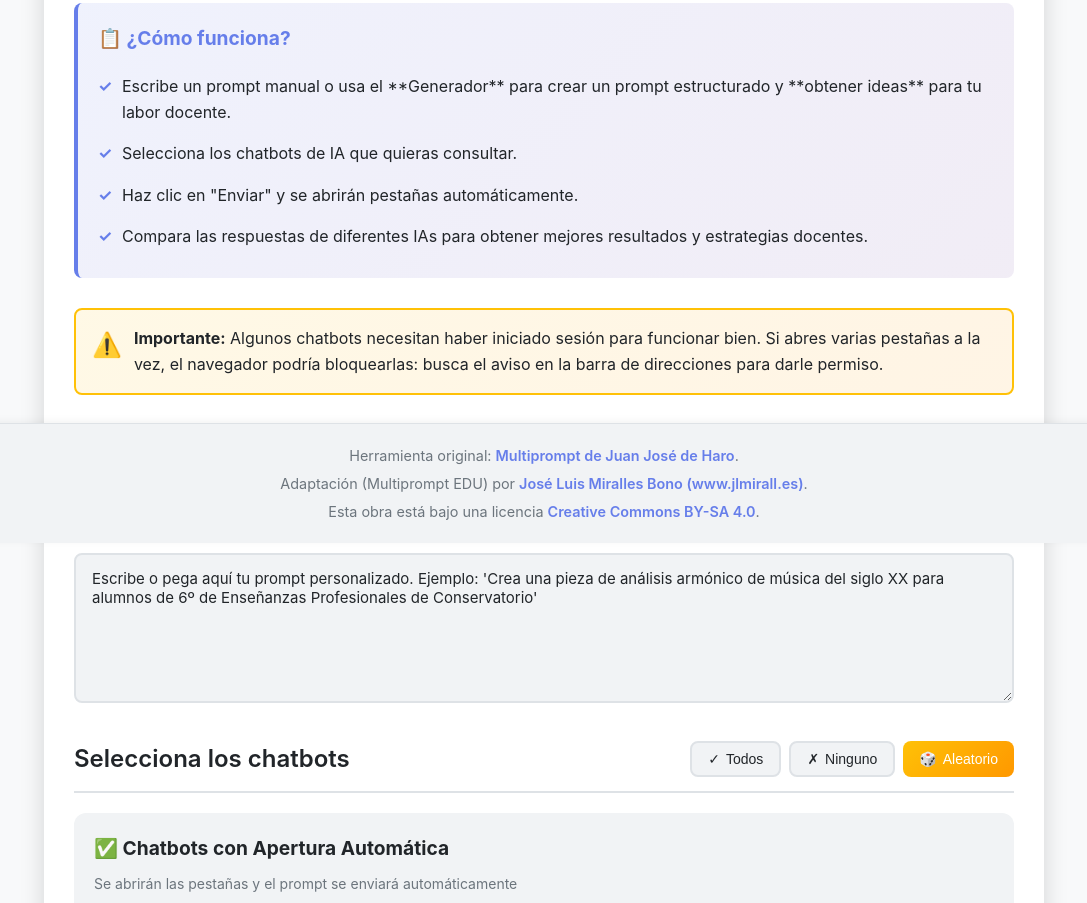
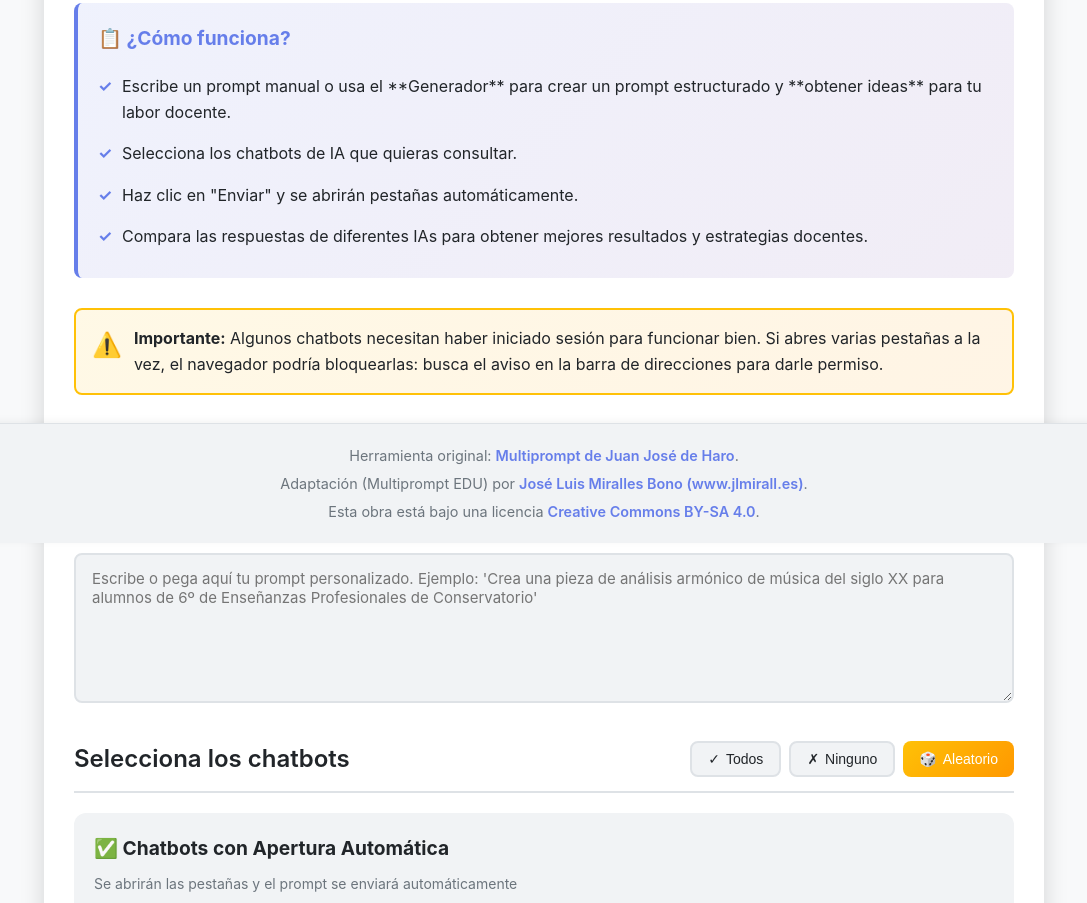
Before and after one commit to JLMirallesB/multiprompt_edu, a plain HTML site: page index.html in a window 1280 px wide. Shown: the part 257-1160 px from the top of the page, without its empty margins (96-1183 px from the left). Drawn offline with Linux system fonts and the light colour scheme.

Commit message:
Refactor HTML structure and improve accessibility
Removed comments for floating container and language/theme selectors, updated placeholder for manual prompt area, and corrected labels for various fields. Simplified language change confirmation messages and added corrections for event listeners.

```diff
--- a/index.html
+++ b/index.html
@@ -88,7 +88,6 @@
             margin: 0 auto;
         }
 
-        /* Contenedor flotante para controles */
         .controls-top-right {
             position: absolute;
             top: 15px;
@@ -98,7 +97,6 @@
             z-index: 10;
         }
 
-        /* Selectores de Idioma y Tema */
         .language-selector, .theme-selector {
             display: flex;
             background: rgba(255,255,255,0.15);
@@ -616,7 +614,7 @@
 
         <div id="manual" class="tab-content">
             <h2 style="margin-bottom: 15px;" data-lang-key="h2Manual">Escribe tu prompt aquí:</h2>
-            <textarea id="manualPromptArea" data-lang-placeholder="phManual">Escribe o pega aquí tu prompt personalizado. Ejemplo: 'Crea una pieza de análisis armónico de música del siglo XX para alumnos de 6º de Enseñanzas Profesionales de Conservatorio'</textarea>
+            <textarea id="manualPromptArea" data-lang-placeholder="phManual" placeholder="Escribe o pega aquí tu prompt personalizado. Ejemplo: 'Crea una pieza de análisis armónico de música del siglo XX para alumnos de 6º de Enseñanzas Profesionales de Conservatorio'"></textarea>
         </div>
 
         <div id="generator" class="tab-content" style="display:none;">
@@ -761,7 +759,7 @@
             phEspecialidad: "Ej: Matemáticas, Historia, Lenguaje Musical, Trompeta",
             fCostoLabel: "😓 Aspectos de tu trabajo que te cuestan o no te gustan",
             phCosto: "Ej: Corrección de exámenes, burocracia, organizar audiciones",
-            phGustoLabel: "⭐ Aspectos de tu trabajo en los que destacas o que te gustan",
+            fGustoLabel: "⭐ Aspectos de tu trabajo en los que destacas o que te gustan",
             phGusto: "Ej: Tutoría, creación de materiales interactivos, motivar estudiantes, dirección de orquesta",
             btnGenerate: "🚀 Generar Prompt",
             h2Generated: "Prompt Generado (puedes editarlo):",
@@ -811,7 +809,7 @@
             phEspecialidad: "E.g.: Mathematics, History, Musical Language, Trumpet",
             fCostoLabel: "😓 Aspects of your job that you find difficult or dislike",
             phCosto: "E.g.: Grading exams, bureaucracy, organizing auditions",
-            phGustoLabel: "⭐ Aspects of your job that you excel at or enjoy",
+            fGustoLabel: "⭐ Aspects of your job that you excel at or enjoy",
             phGusto: "E.g.: Tutoring, creation of interactive materials, motivating students, orchestra conducting",
             btnGenerate: "🚀 Generate Prompt",
             h2Generated: "Generated Prompt (you can edit it):",
@@ -861,7 +859,7 @@
             phEspecialidad: "Ex: Matemàtiques, Història, Llenguatge Musical, Trompeta",
             fCostoLabel: "😓 Aspectes de la teva feina que et costen o no t'agraden",
             phCosto: "Ex: Correcció d'exàmens, burocràcia, organitzar audicions",
-            phGustoLabel: "⭐ Aspectes de la teva feina en els que destaques o que t'agraden",
+            fGustoLabel: "⭐ Aspectes de la teva feina en els que destaques o que t'agraden",
             phGusto: "Ex: Tutoria, creació de materials interactius, motivar estudiants, direcció d'orquestra",
             btnGenerate: "🚀 Generar Prompt",
             h2Generated: "Prompt Generat (pots editar-lo):",
@@ -911,7 +909,7 @@
             phEspecialidad: "Ex: Matemáticas, Historia, Linguaxe Musical, Trompeta",
             fCostoLabel: "😓 Aspectos do teu traballo que che custan ou non che gustan",
             phCosto: "Ex: Corrección de exames, burocracia, organizar audicións",
-            phGustoLabel: "⭐ Aspectos do teu traballo nos que destacas ou che gustan",
+            fGustoLabel: "⭐ Aspectos do teu traballo nos que destacas ou che gustan",
             phGusto: "Ex: Titoría, creación de materiais interactivos, motivar estudantes, dirección de orquestra",
             btnGenerate: "🚀 Xerar Prompt",
             h2Generated: "Prompt Xerado (podes editalo):",
@@ -961,7 +959,7 @@
             phEspecialidad: "Adib.: Matematika, Historia, Musika Lengoaia, Tronpeta",
             fCostoLabel: "😓 Zure laneko kostuak edo gustatzen ez zaizkizun alderdiak",
             phCosto: "Adib.: Azterketen zuzenketa, burokrazia, entzunaldiak antolatzea",
-            phGustoLabel: "⭐ Zure laneko alderdiak non nabarmentzen zaren edo gustatzen zaizkizunak",
+            fGustoLabel: "⭐ Zure laneko alderdiak non nabarmentzen zaren edo gustatzen zaizkizunak",
             phGusto: "Adib.: Tutoretza, material interaktiboen sorkuntza, ikasleak motibatzea, orkestra zuzendaritza",
             btnGenerate: "🚀 Prompt Sortu",
             h2Generated: "Prompt Sortua (editatu dezakezu):",
@@ -992,7 +990,7 @@
         }
     };
 
-    // --- CÓDIGO JS RESTANTE ---
+    // --- CÓDIGO JS RESTANTE Y CORREGIDO ---
 
     const chatbots = {
         "chatgpt": { url: "https://chat.openai.com/?q=", auto: true },
@@ -1033,12 +1031,8 @@
         });
 
         // Actualizar mensajes por defecto en las áreas de texto (ejemplo manual)
-        if (lang !== 'es') {
-            const manualArea = document.getElementById('manualPromptArea');
-            if (manualArea.value.startsWith('Escribe o pega aquí tu prompt')) {
-                 manualArea.value = translations[lang]['phManual'];
-            }
-        }
+        const manualArea = document.getElementById('manualPromptArea');
+        manualArea.setAttribute('placeholder', translations[lang]['phManual']);
 
         updateLanguageButtons(lang);
     }
@@ -1049,14 +1043,12 @@
         });
     }
 
+    // Corregido: Uso de event listeners para los botones de idioma
     document.querySelectorAll('.lang-btn').forEach(btn => {
         btn.addEventListener('click', () => {
             setLanguage(btn.dataset.lang);
-            displayMessage(currentLang === 'es' ? 'Idioma cambiado a Español' :
-                           currentLang === 'en' ? 'Language changed to English' :
-                           currentLang === 'ca' ? 'Idioma canviat a Català' :
-                           currentLang === 'gl' ? 'Idioma cambiado a Galego' :
-                           currentLang === 'eu' ? 'Hizkuntza aldatu da Euskarara', false);
+            // Mensaje de confirmación de idioma (simplificado para no introducir más complejidad)
+            displayMessage(translations[currentLang]['msgAllSelected'].replace('Todos los chatbots seleccionados', `Idioma cambiado a ${btn.dataset.lang.toUpperCase()}`), false);
         });
     });
 
@@ -1083,6 +1075,7 @@
         });
     }
 
+    // Corregido: Uso de event listeners para los botones de tema
     document.querySelectorAll('.theme-btn').forEach(btn => {
         btn.addEventListener('click', () => {
             const theme = btn.dataset.theme;
@@ -1260,6 +1253,7 @@ Formatea tu respuesta usando **encabezados de Markdown** (ej. \`##\`) para cada
                 finalUrl += encodeURIComponent(prompt);
             }
 
+            // Abrir en una nueva pestaña
             window.open(finalUrl, '_blank');
         });
     }
@@ -1272,6 +1266,7 @@ Formatea tu respuesta usando **encabezados de Markdown** (ej. \`##\`) para cada
         const savedLang = localStorage.getItem('lang') || 'es';
         setLanguage(savedLang);
 
+        // Mostrar la pestaña correcta al cargar
         showTab('manual');
     });
 </script>
```
